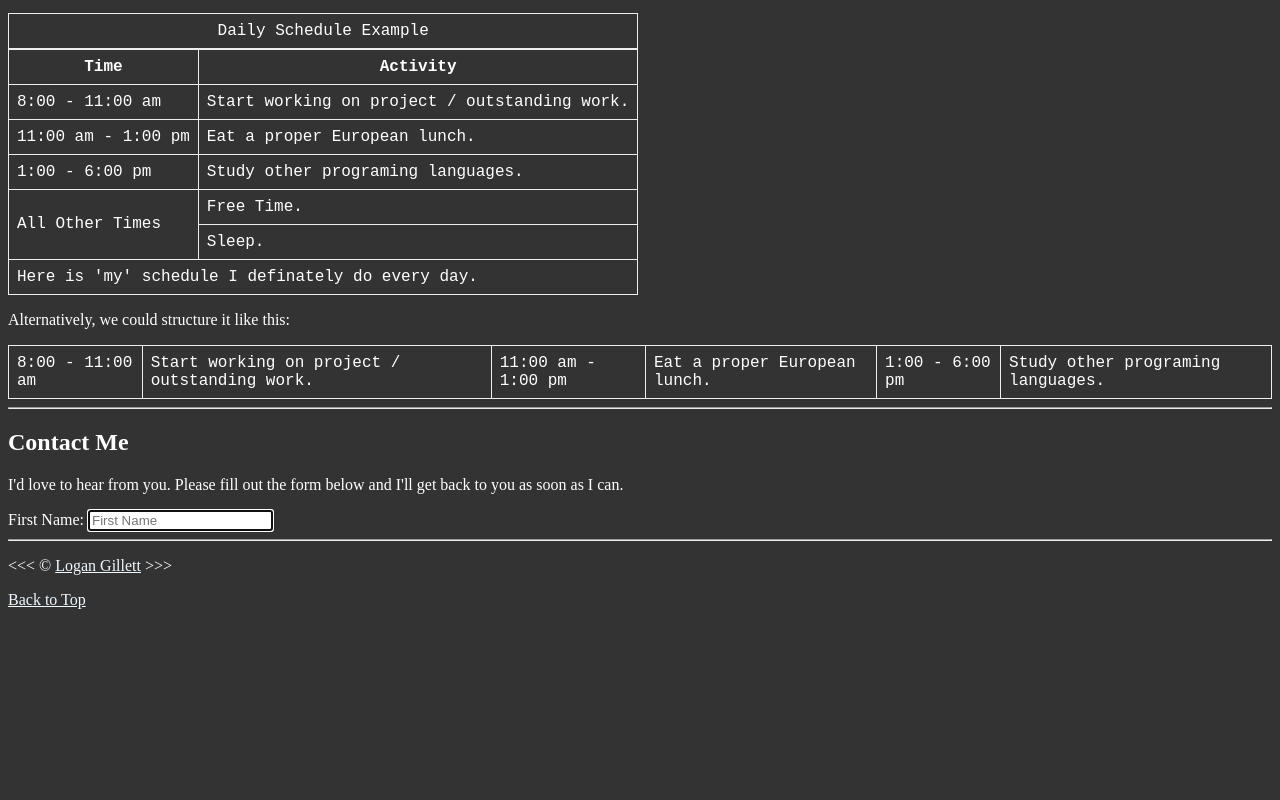
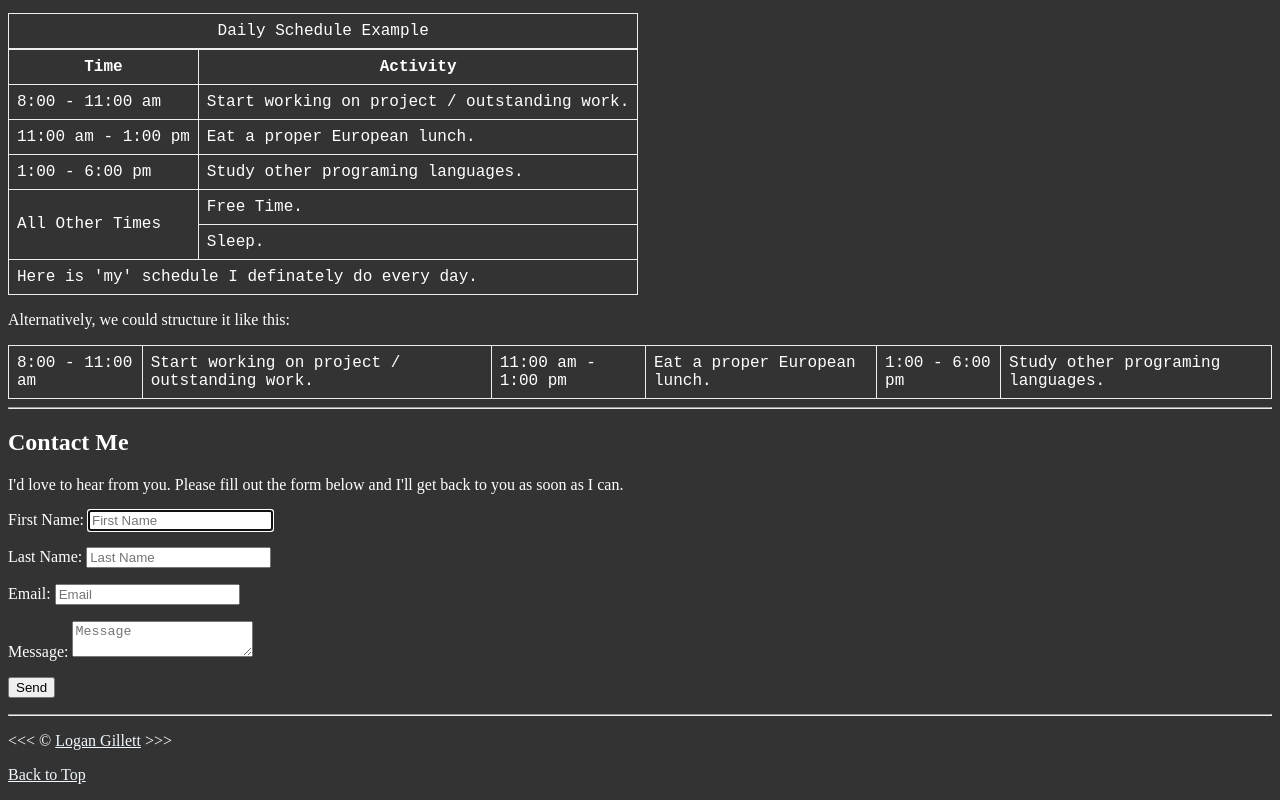
Before and after one commit to LogaGill489/html-outline-full, a plain HTML site: page 08-lesson/index.html in a window 1280 px wide. Shown: the part 1743-2543 px from the top of the page. Before the commit the page ends 2368 px from the top, so only its background shows below. Drawn offline with Linux system fonts and the light colour scheme.

Commit message:
Completed the 'Contact Me' part of the webpage using forms, including a send button and a textarea for the message.

```diff
--- a/08-lesson/index.html
+++ b/08-lesson/index.html
@@ -228,6 +228,7 @@
           back to you as soon as I can.
         </p>
         <form action="https://httpbin.org/get" method="get">
+          <p>
             <label for="firstName">First Name:</label>
             <input
               type="text"
@@ -238,6 +239,42 @@
               required
               autofocus
             >
+          </p>
+          <p>
+            <label for="lastName">Last Name:</label>
+            <input
+              type="text"
+              id="lastName"
+              name="lastName"
+              placeholder= "Last Name"
+              autocomplete= "on"
+              required
+            >
+          </p>
+          <p>
+            <label for="email">Email:</label>
+            <input
+              type="email"
+              id="email"
+              name="email"
+              placeholder= "Email"
+              autocomplete= "on"
+              required
+            >
+          </p>
+          <p>
+            <label for="message">Message:</label>
+            <textarea
+              id="message"
+              name="message"
+              placeholder= "Message"
+              autocomplete= "on"
+              required
+            ></textarea>
+          </p>
+          <p>
+            <button type="submit">Send</button>
+          </p>
         </form>
       </article>
     </main>
```
Lines whose indentation alone changed are shown as unchanged.
